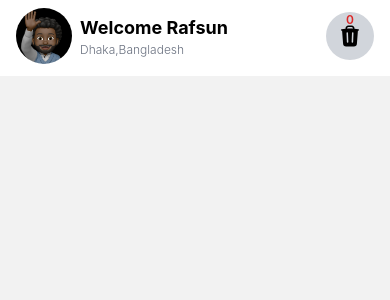
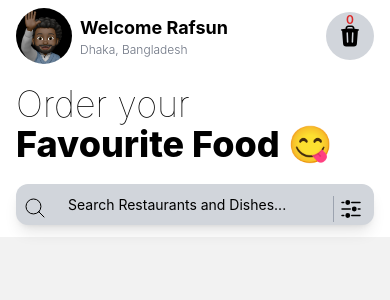
Before and after one commit to rafsun-riad/food-order-app-mobile, a React Native app: screen /Home in a window 390 px wide. Shown: the top 300 px of the page. Built offline with nearby package versions, Linux system fonts and the light colour scheme.

Commit message:
working with home screen

```diff
--- a/screens/HomeScreen.js
+++ b/screens/HomeScreen.js
@@ -4,14 +4,27 @@ import {
   SafeAreaView,
   Image,
   TouchableOpacity,
+  TextInput,
+  Platform,
 } from 'react-native';
-import { TrashIcon } from 'react-native-heroicons/solid';
+import {
+  TrashIcon,
+  AdjustmentsHorizontalIcon,
+} from 'react-native-heroicons/solid';
+import { SvgXml } from 'react-native-svg';
+
+const SearchIcon = `<svg xmlns="http://www.w3.org/2000/svg" fill="none" viewBox="0 0 24 24" stroke="currentColor" className="size-6">
+  <path strokeLinecap="round" strokeLinejoin="round" d="m21 21-5.197-5.197m0 0A7.5 7.5 0 1 0 5.196 5.196a7.5 7.5 0 0 0 10.607 10.607Z" />
+</svg>
+`;
 
 function HomeScreen() {
   return (
-    <SafeAreaView className=" bg-white">
+    <SafeAreaView
+      className={`bg-white ${Platform.OS === 'android' ? 'pt-7' : ''}`}
+    >
       <View className=" bg-white">
-        <View className="mt-2 mb-3 mx-4 flex-row items-center justify-between space-x-2">
+        <View className=" mt-2 mb-3 mx-4 flex-row items-center justify-between space-x-2">
           <TouchableOpacity>
             <Image
               source={require('../assets/images/IMG_0616.jpg')}
@@ -21,7 +34,7 @@ function HomeScreen() {
           <View className="flex-1">
             <Text className="text-lg font-bold text-black">Welcome Rafsun</Text>
             <Text className="font-light text-gray-500 text-xs">
-              Dhaka,Bangladesh
+              Dhaka, Bangladesh
             </Text>
           </View>
           <TouchableOpacity className="flex items-center justify-center bg-gray-300 rounded-full p-3">
@@ -31,6 +44,25 @@ function HomeScreen() {
             <TrashIcon size={24} color="black" />
           </TouchableOpacity>
         </View>
+        <View className="mx-4 mt-2 mb-3">
+          <Text className="text-4xl font-thin text-black">Order your</Text>
+          <Text className="text-4xl font-extrabold text-black">
+            Favourite Food 😋
+          </Text>
+        </View>
+        <View className="mx-4 mt-2 mb-3">
+          <TouchableOpacity className="absolute z-50 top-[12px] left-[7px]">
+            <SvgXml xml={SearchIcon} color="black" width={26} height={26} />
+          </TouchableOpacity>
+          <TextInput
+            keyboardType="default"
+            placeholder="Search Restaurants and Dishes..."
+            className="p-3 rounded-xl bg-gray-300 shadow-lg placeholder:px-10"
+          />
+          <TouchableOpacity className="absolute z-50 top-[12px] right-[6px] border-l border-gray-400 px-1">
+            <AdjustmentsHorizontalIcon color="black" size={26} />
+          </TouchableOpacity>
+        </View>
       </View>
     </SafeAreaView>
   );
```
